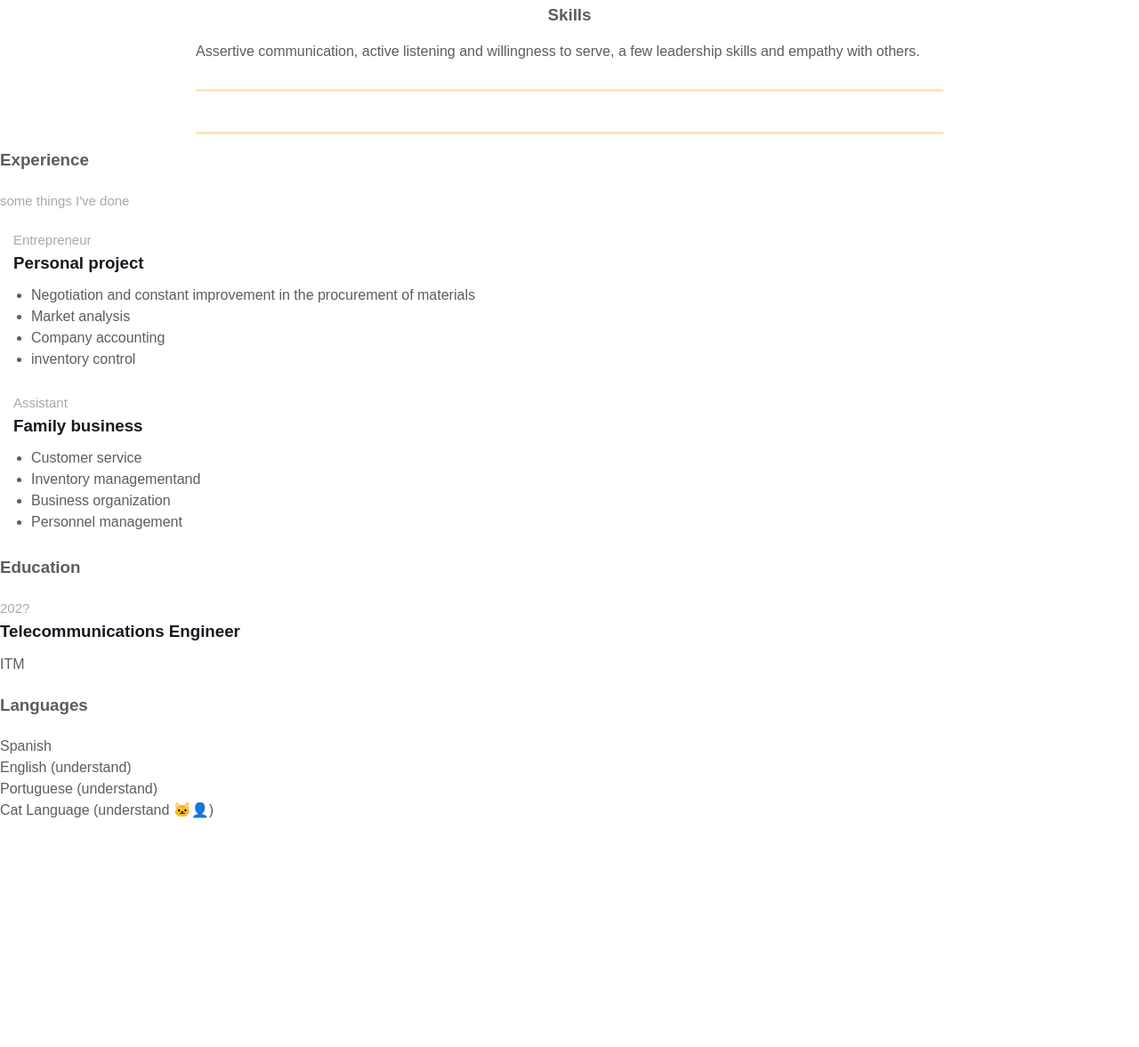
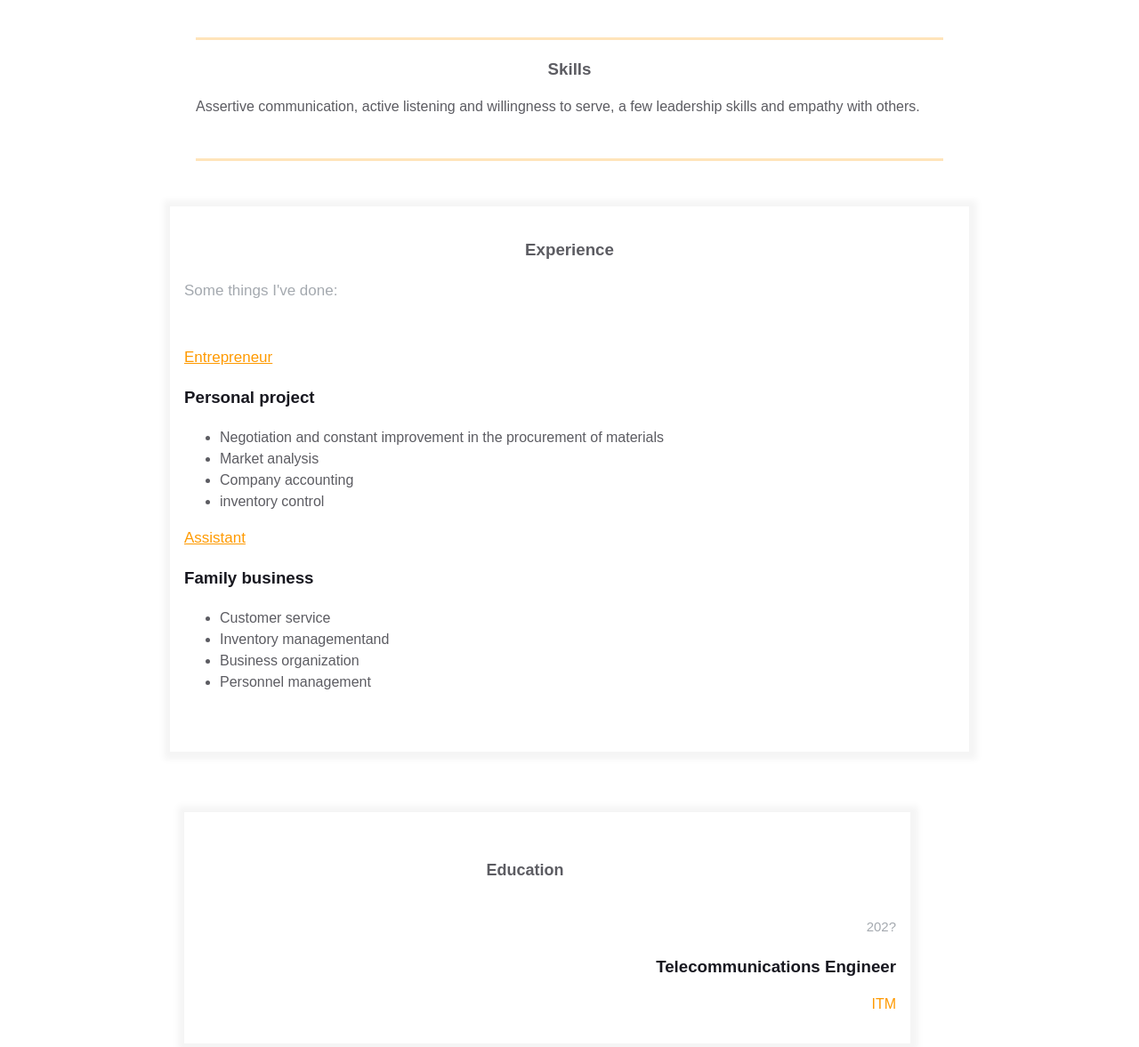
Before and after one commit to juliansms/homepage, a plain HTML site: page index.html in a window 1280 px wide. Shown: the part 592-1769 px from the top of the page at 89% size. Before the commit the page ends 1535 px from the top, so only its background shows below. Drawn offline with Linux system fonts and the light colour scheme.

Commit message:
Updated index.html and styles, final?

```diff
--- a/index.html
+++ b/index.html
@@ -9,8 +9,8 @@
   </head>
   <body>
     <!  ― Hello World! &#x1F609; >
-  </body>
-</html>
+
+
 
 
 <main>
@@ -35,12 +35,13 @@
   </main>
 
   <a href="" rel="author" class="contact-info__item">
-    <div class="contact-info__item-icon-wrapper">
+    <div class="contact-info__item-icon-wrapper" text-align:center>
       <svg class="contact-info__item-icon" xmlns="http://www.w3.org/2000/svg" viewBox="0 0 384 512">
         <path
           d="M172.268 501.67C26.97 291.031 0 269.413 0 192 0 85.961 85.961 0 192 0s192 85.961 192 192c0 77.413-26.97 99.031-172.268 309.67-9.535 13.774-29.93 13.773-39.464 0zM192 272c44.183 0 80-35.817 80-80s-35.817-80-80-80-80 35.817-80 80 35.817 80 80 80z">
         </path>
       </svg>
+
     </div>
     <span>Medellin, Colombia</span>
   </a>
@@ -71,22 +72,11 @@
     </div>
   </div>
 
-  <div class="container">
-    <div class="resume__block">
-      <div class="main-info fh">
-
-        <div class="experiences"></div>
-
-        <div class="additional-info fv"></div>
-      </div>
-    </div>
-  </div>
-
   <div class="experiences">
     <h3 class="experiences__header">Experience</h3>
     <div class="experiences__company">
       <div class="experiences__company-header">
-        <span class="experiences__company-header-durability">some things I've done</span>
+        <span class="experiences__company-header-durability">Some things I've done:</span>
         <h3 class="experiences__company-header-name"></h3>
       </div>
 
@@ -99,11 +89,6 @@
           <li>Company accounting</li>
           <li>inventory control</li>
         </ul>
-      </div>
-    </div>
-  </div>
-
-      <div class="experiences__company-project">
         <span class="experiences__company-project-role">Assistant </span>
         <h3 class="experiences__company-project-name">Family business</h3>
         <ul class="experiences__company-project-responsibilities">
@@ -114,6 +99,8 @@
         </ul>
       </div>
     </div>
+  </div>
+
 
   <div class="additional-info fv">
     <div class="additional-info__education">
@@ -141,3 +128,5 @@
       </p>
     </div>
   </div>
+</body>
+</html>
--- a/styles.css
+++ b/styles.css
@@ -1,6 +1,6 @@
 * {
-    margin: 0;
-    padding: 0;
+    margin: 10;
+    padding: 10;
     box-sizing: border-box;
 }
 
@@ -171,19 +171,26 @@ body {
 .experiences {
     flex: 1 1 60%;
     margin-right: 50px;
+    color: var(--secondary-text-color);
+    text-align: justify;
+    margin: 50px auto;
+    border: 1px solid #f5f5f5;
+    box-shadow: 1px 1px 7px 7px #f5f5f5;
+    padding: 1em;
+    max-width: 900px;
 }
 
 .experiences__header {
     color: var(--secondary-text-color);
-    text-align: left;
-    margin-bottom: 20px;
+    text-align: center;
+    max-width: 900px;
 }
 
 .experiences__company-header-durability {
     color: var(--durability-text-color);
-    text-align: left;
-    margin-bottom: 10px;
-    font-size: 15px;
+    text-align: right;
+    font-size: 17px;
+    max-width: 900px;
 }
 
 .experiences__company-header-name {
@@ -191,65 +198,93 @@ body {
     text-decoration-color: var(--text-decoration-color);
     text-decoration-line: underline;
     text-align: left;
-    margin-bottom: 20px;
 }
 
 .experiences__company-project {
     margin-left: 15px;
-    margin-bottom: 25px;
+    margin: 50px auto;
+    max-width: 900px;
 }
 
 .experiences__company-project-role {
-    color: var(--durability-text-color);
+    color:#ff9a00;
     text-align: left;
-    margin-bottom: 10px;
-    font-size: 15px;
+    font-size: 17px;
+    text-decoration-line: underline;
+    max-width: 900px;
 }
 
 .experiences__company-project-name {
     color: var(--primary-text-color);
     text-align: left;
-    margin-bottom: 10px;
+    max-width: 900px;
 }
 
 .experiences__company-project-responsibilities {
     color: var(--secondary-text-color);
-    padding-left: 20px;
+    max-width: 900px;
 }
 
 .additional-info {
     flex: 1 1 40%;
+    margin-right: 50px;
+    color: var(--secondary-text-color);
+    text-align: justify;
+    margin: 50px auto;
+    padding: 1em;
+    max-width: 900px;
 }
 
 .additional-info__education {
     margin-bottom: 20px;
+    margin-right: 50px;
+    color: var(--secondary-text-color);
+    text-align: right;
+    border: 1px solid #f5f5f5;
+    box-shadow: 1px 1px 7px 7px #f5f5f5;
+    padding: 1em;
+    max-width: 900px;
 }
 
 .additional-info__education-header {
     color: var(--secondary-text-color);
-    text-align: left;
+    text-align: center;
     margin-bottom: 20px;
+    font-size: 18px;
+    margin-right: 50px;
+    padding: 1em;
+    max-width: 900px;
 }
 
 .additional-info__education-university-durability {
     color: var(--durability-text-color);
-    text-align: left;
+    text-align: right;
     margin-bottom: 10px;
     font-size: 15px;
 }
 
 .additional-info__education-university-speciality {
     color: var(--primary-text-color);
-    text-align: left;
+    text-align: right;
     margin-bottom: 10px;
+
 }
 
 .additional-info__education-university-name {
-    color: var(--secondary-text-color);
+    color:#ff9a00;
+    text-align: right;
 }
 
 .additional-info__languages {
     margin-bottom: 20px;
+    margin-right: 50px;
+    color: var(--secondary-text-color);
+    text-align: justify;
+
+    border: 1px solid #f5f5f5;
+    box-shadow: 1px 1px 7px 7px #f5f5f5;
+    padding: 1em;
+    max-width: 900px;
 }
 
 .additional-info__languages-header {
```
